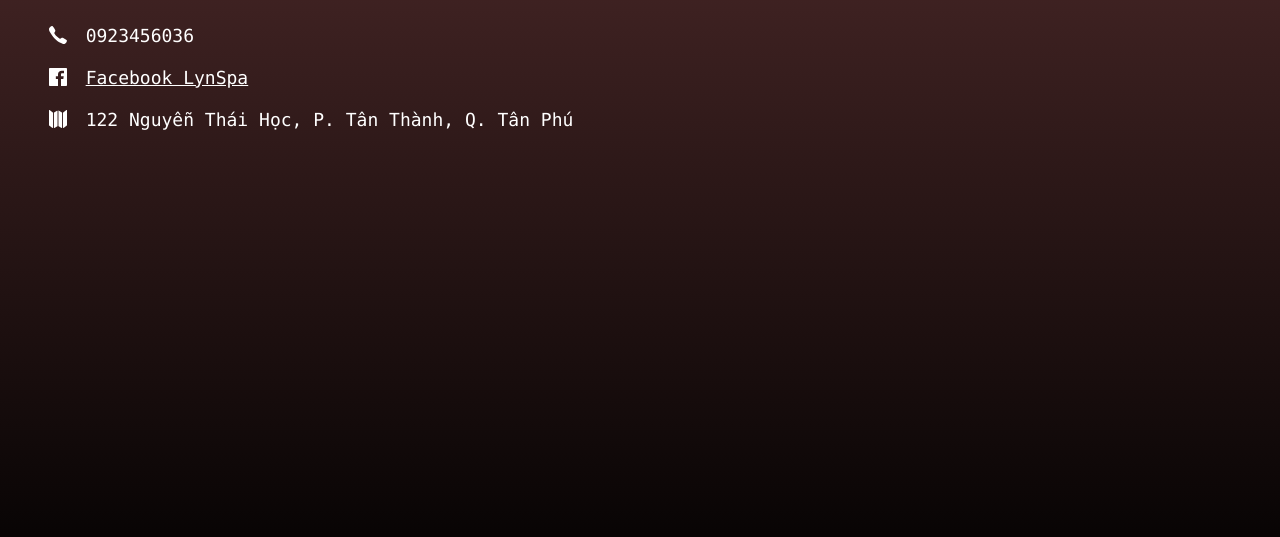
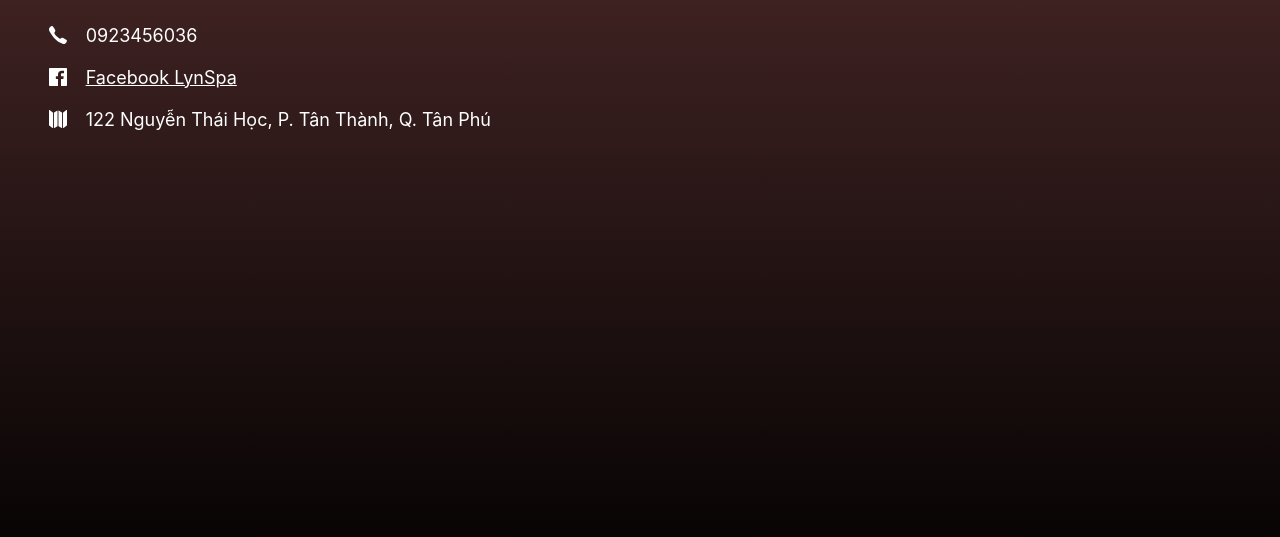
Before and after one commit to khanhhaquang/lynspa, a Gatsby site: page / in a window 1280 px wide. Shown: the part 181-718 px from the top of the page. Built offline with nearby package versions, Linux system fonts and the light colour scheme; Gatsby itself is replaced by a stand-in of ours.

Commit message:
change font

```diff
--- a/src/components/layout.css
+++ b/src/components/layout.css
@@ -299,8 +299,6 @@ h5 {
   padding-top: 0;
   margin-bottom: 1.45rem;
   color: inherit;
-  font-family: -apple-system, BlinkMacSystemFont, Segoe UI, Roboto, Oxygen,
-    Ubuntu, Cantarell, Fira Sans, Droid Sans, Helvetica Neue, sans-serif;
   font-weight: bold;
   text-rendering: optimizeLegibility;
   font-size: 0.85028rem;
@@ -549,8 +547,8 @@ li > p {
 
 * {
   box-sizing: border-box;
-  font-family: "SFMono-Regular", Consolas, "Roboto Mono", "Droid Sans Mono",
-    "Liberation Mono", Menlo, Courier, monospace;
+  font-family: -apple-system, BlinkMacSystemFont, Segoe UI, Roboto, Oxygen,
+    Ubuntu, Cantarell, Fira Sans, Droid Sans, Helvetica Neue, sans-serif;
 }
 
 a,
```
